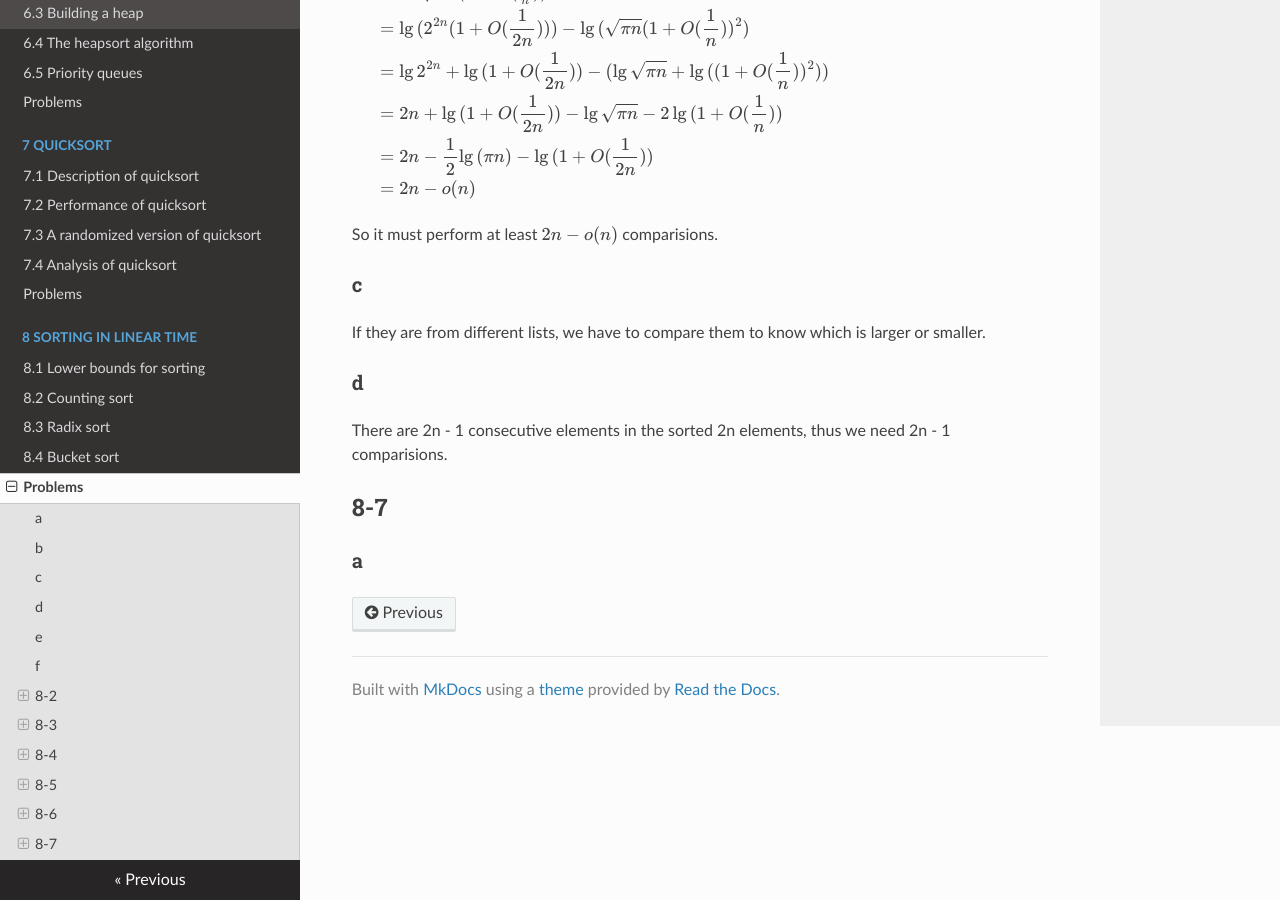
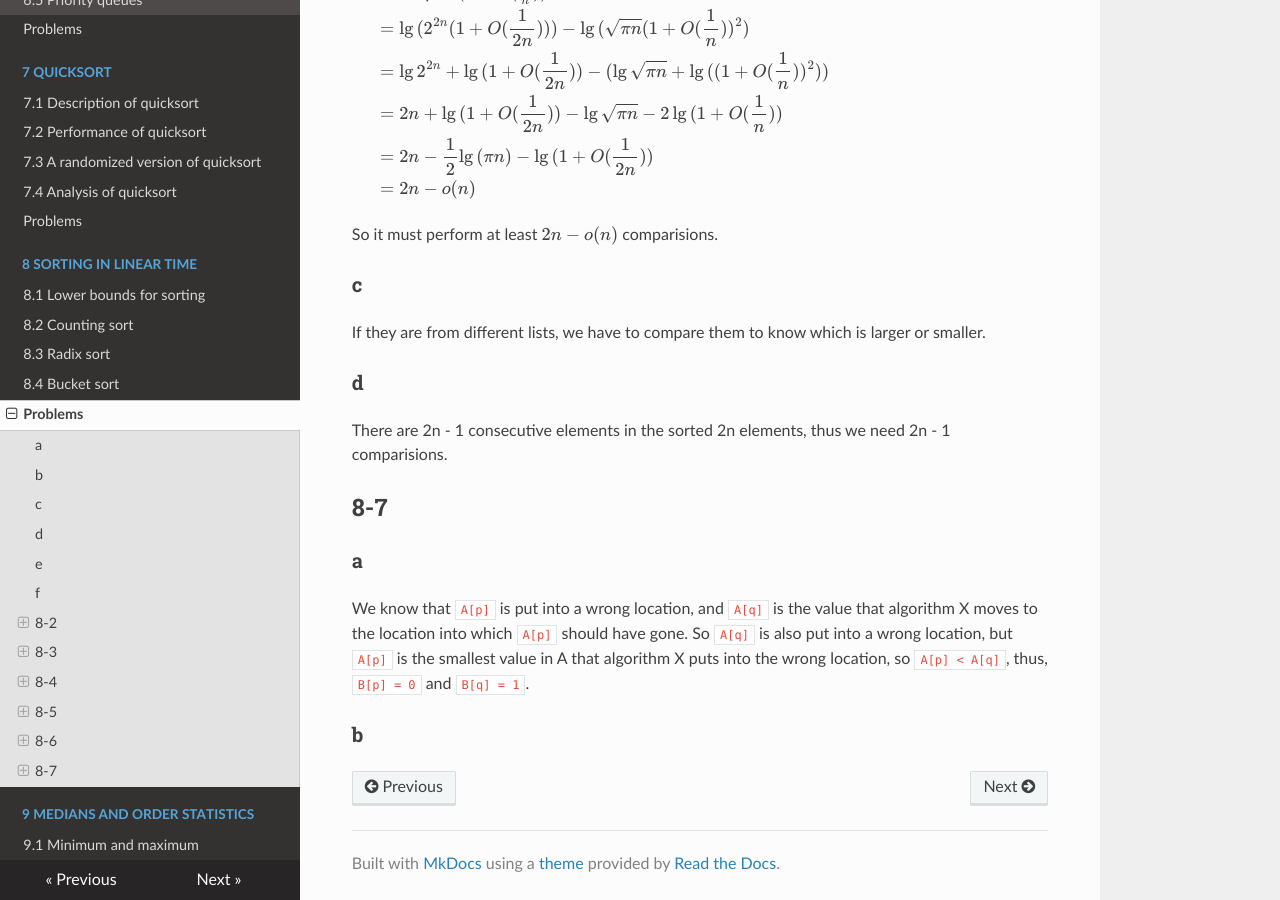
Before and after one commit to Frederick-S/Introduction-to-Algorithms-Notes, an MkDocs documentation site: the page built from docs/8-Sorting-in-Linear-Time/Problems.md, in a window 1280 px wide and 900 px high, scrolled down 7163 px. Built offline with MkDocs 1.6.1, drawn with Linux system fonts in a browser that asks for light colours; nearby versions of some CDN libraries; formulas are drawn with MathJax 3; old or Windows-style settings are respelled for this version of MkDocs.

Commit message:
Init 9.1

```diff
--- a/docs/8-Sorting-in-Linear-Time/Problems.md
+++ b/docs/8-Sorting-in-Linear-Time/Problems.md
@@ -292,3 +292,6 @@ There are 2n - 1 consecutive elements in the sorted 2n elements, thus we need 2n
 
 ## 8-7
 ### a
+We know that `A[p]` is put into a wrong location, and `A[q]` is the value that algorithm X moves to the location into which `A[p]` should have gone. So `A[q]` is also put into a wrong location, but `A[p]` is the smallest value in A that algorithm X puts into the wrong location, so `A[p] < A[q]`, thus, `B[p] = 0` and `B[q] = 1`.
+
+### b
--- a/mkdocs.yml
+++ b/mkdocs.yml
@@ -45,3 +45,5 @@ pages:
     - '8.3 Radix sort': '8-Sorting-in-Linear-Time/8.3-Radix-sort.md'
     - '8.4 Bucket sort': '8-Sorting-in-Linear-Time/8.4-Bucket-sort.md'
     - 'Problems': '8-Sorting-in-Linear-Time/Problems.md'
+- '9 Medians and Order Statistics':
+    - '9.1 Minimum and maximum': '9-Medians-and-Order-Statistics/9.1-Minimum-and-maximum.md'
```
Also changed, not shown: docs/9-Medians-and-Order-Statistics/9.1-Minimum-and-maximum.md (added, +2 -0 lines).
